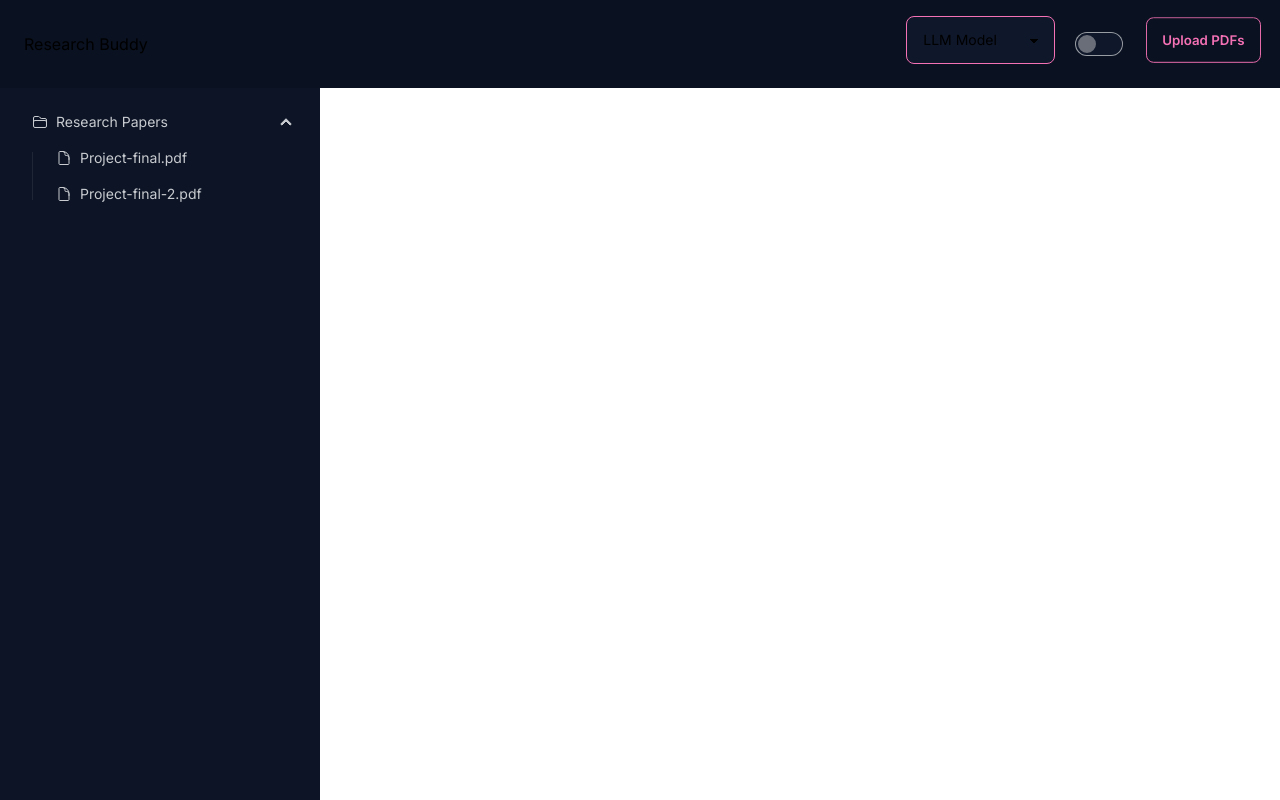
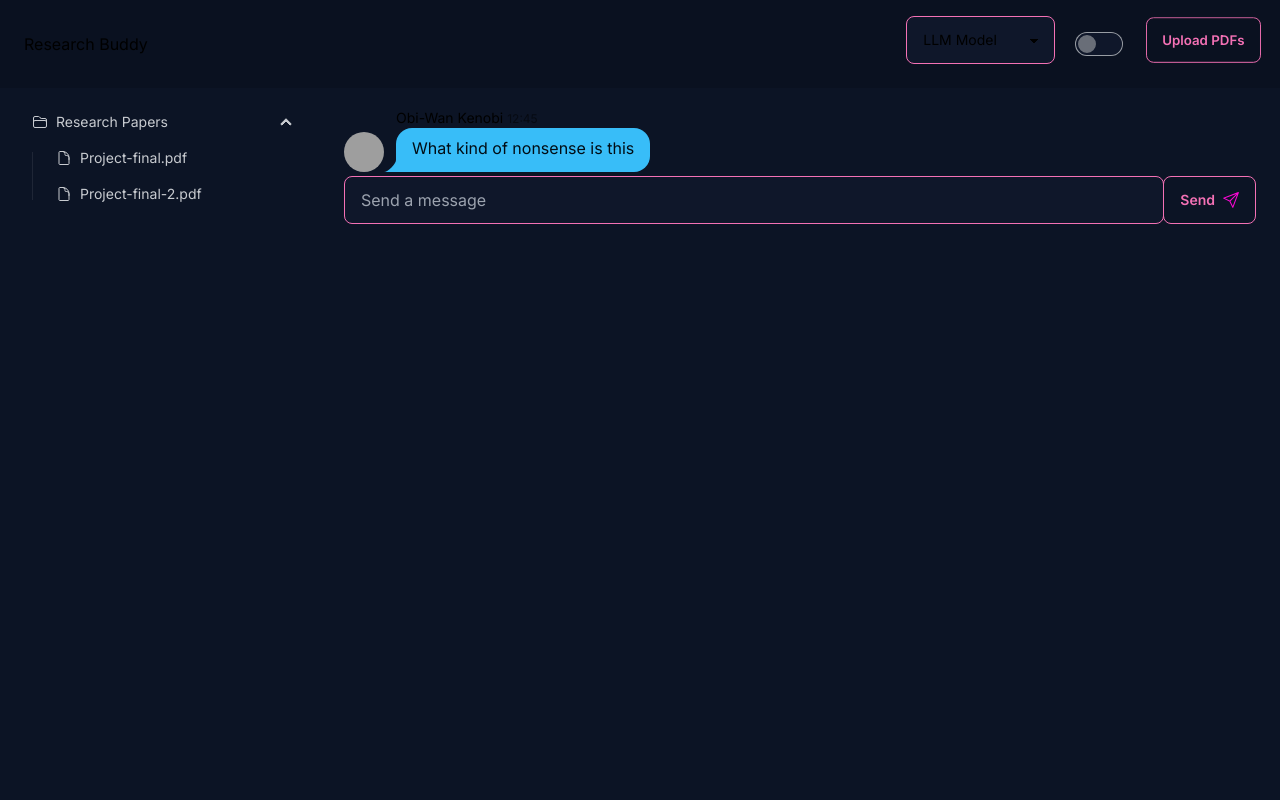
Before and after one commit to nayeem01/Research-Buddy, a Next.js app in the folder chrome-extension/: page /chat in a window 1280 px wide. Before the commit this address had no page. Shown: the top 800 px of the page. Built offline with nearby package versions, Linux system fonts and the light colour scheme; grey boxes are pictures that could not be loaded.

Commit message:
ui structure added

```diff
--- /dev/null
+++ b/chrome-extension/app/Context/store.tsx
@@ -0,0 +1,40 @@
+'use client'
+
+import {
+  createContext,
+  useContext,
+  Dispatch,
+  SetStateAction,
+  useState,
+} from 'react'
+
+type DataType = {
+  firstName: string
+}
+
+interface ContextProps {
+  llmToggle: boolean
+  setLLM: Dispatch<SetStateAction<boolean>>
+  data: DataType[]
+  setData: Dispatch<SetStateAction<DataType[]>>
+}
+
+const GlobalContext = createContext<ContextProps>({
+  llmToggle: false,
+  setLLM: (): boolean => false,
+  data: [],
+  setData: (): DataType[] => [],
+})
+
+export const GlobalContextProvider = ({ children }) => {
+  const [llmToggle, setLLM] = useState(false) // Update initial state value to false
+  const [data, setData] = useState<[] | DataType[]>([])
+
+  return (
+    <GlobalContext.Provider value={{ llmToggle, setLLM, data, setData }}>
+      {children}
+    </GlobalContext.Provider>
+  )
+}
+
+export const useGlobalContext = () => useContext(GlobalContext)
--- a/chrome-extension/app/api/socket.ts
+++ /dev/null
@@ -1,9 +0,0 @@
-const socket = new WebSocket('ws://127.0.0.1:8000' + '/ws/chat/')
-
-const socketInitializer = () => {
-  socket.onopen = function (e) {
-    console.log('Successfully connected to the WebSocket.')
-  }
-}
-
-export { socket }
--- /dev/null
+++ b/chrome-extension/app/chat/chatbody.tsx
@@ -0,0 +1,122 @@
+'use client'
+import Image from 'next/image'
+import React, { useState, useEffect } from 'react'
+import { useGlobalContext } from '../Context/store'
+import { socket } from '../lib/socket'
+interface Message {
+  body: string
+  sender: string
+  time: string
+}
+
+export default function ChatBody() {
+  const { data, setData } = useGlobalContext()
+  const [mymessages, setMymessages] = useState<Message[]>([])
+  const [input, setInput] = useState('')
+  const date = new Date()
+
+  // useEffect(() => {
+  //   setUserId('2')
+  //   setData([
+  //     { firstName: 'Tim' },
+  //     { firstName: 'Kyle' },
+  //     { firstName: 'Michael' },
+  //   ])
+  // }, [])
+
+  const sendMessage = () => {
+    if (input) {
+      socket.send(
+        JSON.stringify({
+          message: {
+            body: input,
+            sender: 'me',
+            time: `${date.getHours()}:${date.getMinutes()}`,
+          },
+        })
+      )
+
+      setInput('')
+    }
+  }
+
+  const handleKeyboardEvent = (event: any) => {
+    if (event.key === 'Enter') sendMessage()
+  }
+  socket.onmessage = function (event) {
+    const msData = JSON.parse(event.data)
+    setMymessages((prevMessages) => [...prevMessages, msData.message])
+  }
+
+  return (
+    <div className="drawer-content flex flex-col ">
+      <main className="flex-1 overflow-y-auto md:pt-4 pt-4 px-6  bg-base-200">
+        <div className="chat chat-start">
+          <div className="chat-image avatar">
+            <div className="w-10 rounded-full">
+              <img
+                alt="Tailwind CSS chat bubble component"
+                src="https://daisyui.com/images/stock/photo-1534528741775-53994a69daeb.jpg"
+              />
+            </div>
+          </div>
+          <div className="chat-header">
+            Obi-Wan Kenobi
+            <time className="text-xs opacity-50 pl-1">12:45</time>
+          </div>
+
+          <div className="chat-bubble chat-bubble-primary">
+            What kind of nonsense is this
+          </div>
+        </div>
+
+        {/* Chat ending  */}
+
+        {mymessages.map((message, index) => (
+          <div className="chat chat-end" key={index}>
+            <div className="chat-image avatar">
+              <div className="w-10 rounded-full">
+                <Image
+                  alt="User avatar"
+                  src="/assets/bot.jpg"
+                  width="64"
+                  height="64"
+                />
+              </div>
+            </div>
+            <div className="chat-header">
+              {message.sender}
+              <time className="text-xs opacity-50 pl-1">{message.time}</time>
+            </div>
+            <div className="chat-bubble chat-bubble-accent">{message.body}</div>
+          </div>
+        ))}
+
+        {/* input */}
+        <div className="flex join">
+          <input
+            type="text"
+            placeholder="Send a message"
+            value={input}
+            onChange={(e) => setInput(e.target.value)}
+            className="input input-bordered input-accent w-full xs"
+            onKeyDown={handleKeyboardEvent}
+          />
+
+          <button
+            className="btn btn-outline btn-accent ml-2"
+            onClick={sendMessage}
+          >
+            Send
+            <Image
+              alt="User avatar"
+              src="/assets/send.svg"
+              width="16"
+              height="16"
+            />
+          </button>
+        </div>
+      </main>
+    </div>
+  )
+}
--- /dev/null
+++ b/chrome-extension/app/chat/page.tsx
@@ -0,0 +1,28 @@
+'use client'
+import React, { useState, useEffect } from 'react'
+import Sidebar from '../components/sidebar'
+import Navbar from '../components/navbar'
+import ChatBody from './chatbody'
+
+interface Message {
+  body: string
+  sender: string
+  time: string
+}
+
+export default function chatHome() {
+  return (
+    <>
+      <Navbar />
+      <div className="drawer  lg:drawer-open">
+        <input
+          id="left-sidebar-drawer"
+          type="checkbox"
+          className="drawer-toggle"
+        />
+        <Sidebar />
+        <ChatBody />
+      </div>
+    </>
+  )
+}
--- a/chrome-extension/app/components/navbar.tsx
+++ b/chrome-extension/app/components/navbar.tsx
@@ -1,6 +1,8 @@
 import React from 'react'
+import { useGlobalContext } from '../Context/store'
 
 export default function Navbar() {
+  const { llmToggle, setLLM } = useGlobalContext()
   return (
     <div className="drawer">
       <input id="my-drawer-3" type="checkbox" className="drawer-toggle" />
@@ -49,6 +51,7 @@ export default function Navbar() {
                       type="checkbox"
                       className="toggle toggle-accent"
                       checked={false}
+                      // onClick={() => setLLM(!llmToggle)}
                     />
                   </label>
                 </div>
--- a/chrome-extension/app/context/context.ts
+++ /dev/null
@@ -1,3 +0,0 @@
-import { createContext } from 'react'
-
-export const llm = createContext(null)
--- a/chrome-extension/app/layout.tsx
+++ b/chrome-extension/app/layout.tsx
@@ -1,4 +1,5 @@
 import type { Metadata } from 'next'
+import { GlobalContextProvider } from './Context/store'
 import { Inter } from 'next/font/google'
 import './globals.css'
 import Navbar from './components/navbar'
@@ -19,16 +20,7 @@ export default function RootLayout({
   return (
     <html lang="en" data-theme="night">
       <body className={inter.className}>
-        <Navbar />
-        <div className="drawer  lg:drawer-open">
-          <input
-            id="left-sidebar-drawer"
-            type="checkbox"
-            className="drawer-toggle"
-          />
-          {children}
-          <Sidebar />
-        </div>
+        <GlobalContextProvider>{children}</GlobalContextProvider>
       </body>
     </html>
   )
--- a/chrome-extension/app/page.tsx
+++ b/chrome-extension/app/page.tsx
@@ -1,110 +1,12 @@
 'use client'
 import Image from 'next/image'
-import React, { useState } from 'react'
-import { socket } from './api/socket'
-interface Message {
-  body: string
-  sender: string
-  time: string
-}
+import React, { useState, useEffect } from 'react'
+import Navbar from './components/navbar'
 
 export default function Home() {
-  const [mymessages, setMymessages] = useState<Message[]>([])
-  const [input, setInput] = useState('')
-  const date = new Date()
-
-  const sendMessage = () => {
-    if (input) {
-      socket.send(
-        JSON.stringify({
-          message: {
-            body: input,
-            sender: 'me',
-            time: `${date.getHours()}:${date.getMinutes()}`,
-          },
-        })
-      )
-
-      setInput('')
-    }
-  }
-
-  const handleKeyboardEvent = (event: any) => {
-    if (event.key === 'Enter') sendMessage()
-  }
-  socket.onmessage = function (event) {
-    const msData = JSON.parse(event.data)
-    setMymessages((prevMessages) => [...prevMessages, msData.message])
-  }
-
   return (
-    <div className="drawer-content flex flex-col ">
-      <main className="flex-1 overflow-y-auto md:pt-4 pt-4 px-6  bg-base-200">
-        <div className="chat chat-start">
-          <div className="chat-image avatar">
-            <div className="w-10 rounded-full">
-              <img
-                alt="Tailwind CSS chat bubble component"
-                src="https://daisyui.com/images/stock/photo-1534528741775-53994a69daeb.jpg"
-              />
-            </div>
-          </div>
-          <div className="chat-header">
-            Obi-Wan Kenobi
-            <time className="text-xs opacity-50 pl-1">12:45</time>
-          </div>
-
-          <div className="chat-bubble chat-bubble-primary">
-            What kind of nonsense is this
-          </div>
-        </div>
-
-        {/* Chat ending  */}
-
-        {mymessages.map((message, index) => (
-          <div className="chat chat-end" key={index}>
-            <div className="chat-image avatar">
-              <div className="w-10 rounded-full">
-                <Image
-                  alt="User avatar"
-                  src="/assets/bot.jpg"
-                  width="64"
-                  height="64"
-                />
-              </div>
-            </div>
-            <div className="chat-header">
-              {message.sender}
-              <time className="text-xs opacity-50 pl-1">{message.time}</time>
-            </div>
-            <div className="chat-bubble chat-bubble-accent">{message.body}</div>
-          </div>
-        ))}
-
-        {/* input */}
-        <div className="flex">
-          <input
-            type="text"
-            placeholder="Send a message"
-            value={input}
-            onChange={(e) => setInput(e.target.value)}
-            className="input input-bordered input-accent w-full xs"
-            onKeyDown={handleKeyboardEvent}
-          />
-          <button
-            className="btn btn-outline btn-accent ml-2"
-            onClick={sendMessage}
-          >
-            Send
-            <Image
-              alt="User avatar"
-              src="/assets/send.svg"
-              width="16"
-              height="16"
-            />
-          </button>
-        </div>
-      </main>
-    </div>
+    <>
+      <Navbar />
+    </>
   )
 }
```
